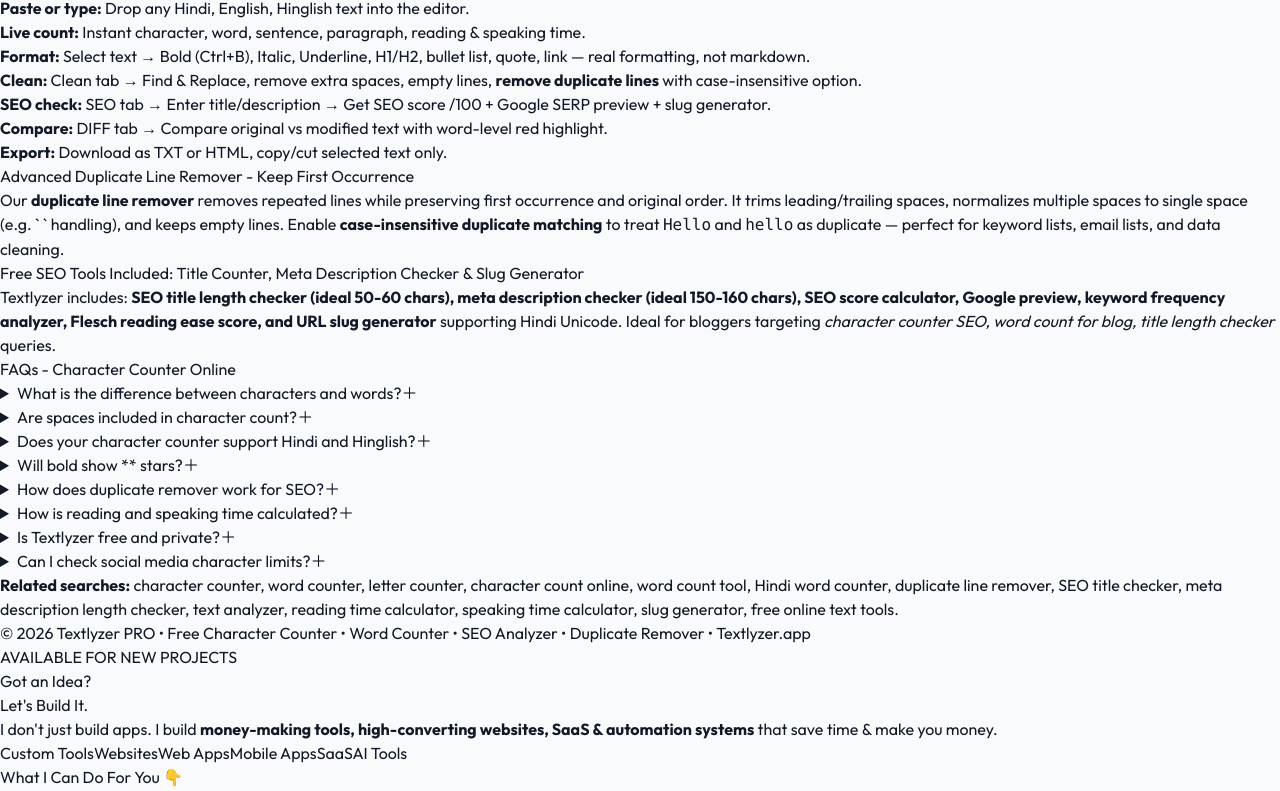
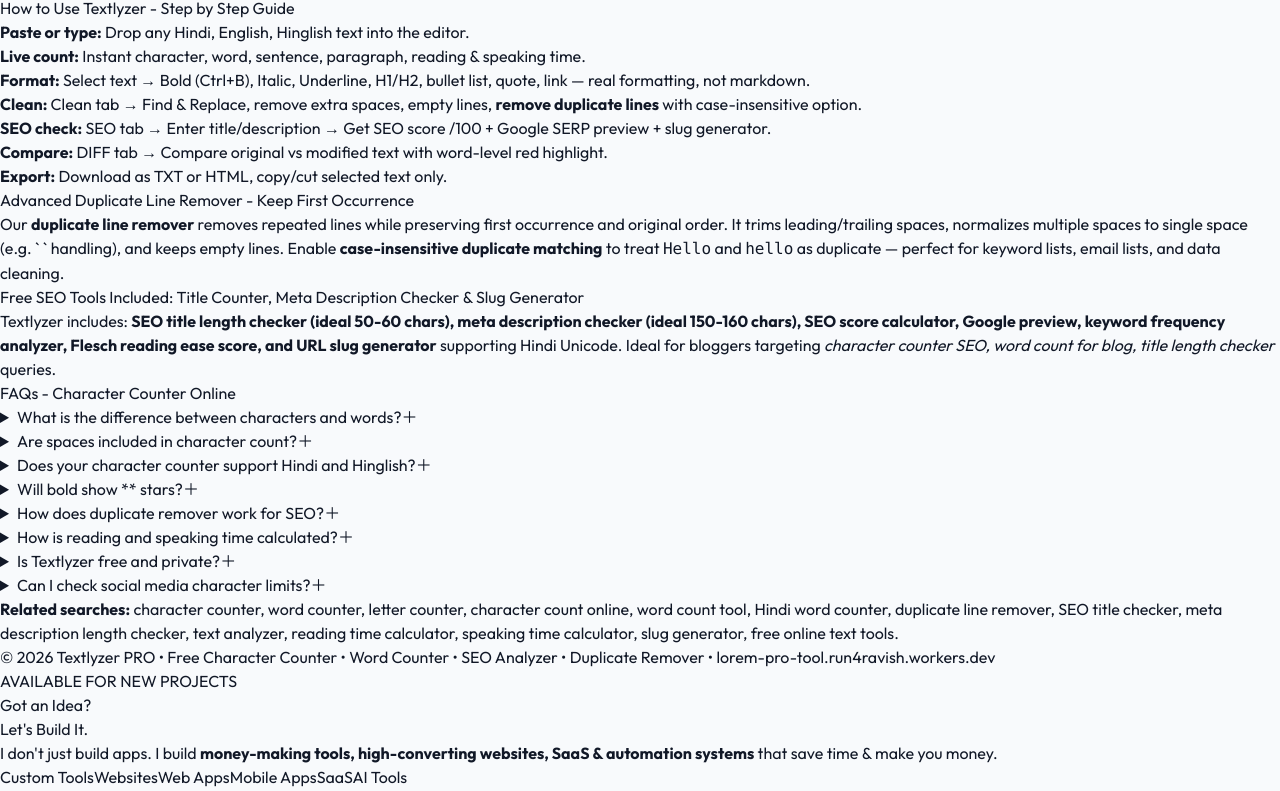
Before and after one commit to Ravs10/lorem-pro-tool, a Next.js app: page /character-counter in a window 1280 px wide. Shown: the part 1996-2787 px from the top of the page. Built offline with nearby package versions, Linux system fonts and the light colour scheme; no server answers; the database is empty.

Commit message:
Update URLs in character counter page

```diff
--- a/app/character-counter/page.tsx
+++ b/app/character-counter/page.tsx
@@ -402,6 +402,7 @@ export default function Page() {
         </header>
 
         <main className="max-w-[1280px] mx-auto grid lg:grid-cols-[1.15fr_380px] gap-4 p-4">
+          <h1 className="sr-only">Character Counter & Word Counter - Free Online Tool - Textlyzer PRO</h1>
           <section className={`rounded-[22px] border p-3 md:p-4 shadow-xl editor-wrap ${surface}`}>
             <div className={`flex flex-wrap items-center gap-1.5 p-2 rounded-[14px] mb-3 border ${dark? "bg-[#0e0f1a] border-white/10" : "bg-[#f7f8ff] border-black/5"}`}>
               <span className="text-[10px] opacity-50 font-bold px-1">FORMAT</span>
@@ -485,7 +486,7 @@ export default function Page() {
               <button onClick={()=>setSlug(title.toLowerCase().replace(/[^a-z0-9\u0900-\u097F]+/g,"-").replace(/^-|-$/g,""))} className="w-full py-2.5 rounded-full bg-[#5b5bff] hover:bg-[#6d6dff] text-white text-xs font-bold transition-all">Generate Slug from Title</button>
               <div className="rounded-[12px] border p-3 bg-white text-black shadow-inner">
                 <div className="text-[13px] text-[#1a0dab] truncate">{title||"Your Title Preview - Google SERP"}</div>
-                <div className="text-[11px] text-[#006621]">https://textlyzer.app/{slug||"character-counter"}</div>
+                <div className="text-[11px] text-[#006621]">https://lorem-pro-tool.run4ravish.workers.dev/{slug||"character-counter"}</div>
                 <div className="text-[12px] text-[#545454] line-clamp-2">{desc||"Your meta description preview will appear here."}</div>
               </div>
             </div>}
@@ -542,7 +543,6 @@ export default function Page() {
             <button className={button} onClick={()=>setShowGuide(!showGuide)}>{showGuide?"Hide Guide":"Show Guide"}</button>
           </div>
 
-          {/* FAQ Schema for Google Rich Results */}
           <script type="application/ld+json" dangerouslySetInnerHTML={{__html: JSON.stringify({
             "@context":"https://schema.org",
             "@type":"FAQPage",
@@ -609,7 +609,7 @@ export default function Page() {
               <p><strong>Related searches:</strong> character counter, word counter, letter counter, character count online, word count tool, Hindi word counter, duplicate line remover, SEO title checker, meta description length checker, text analyzer, reading time calculator, speaking time calculator, slug generator, free online text tools.</p>
             </article>
           </div>}
-          <p className="text-[11px] opacity-40 mt-8 text-center">© 2026 Textlyzer PRO • Free Character Counter • Word Counter • SEO Analyzer • Duplicate Remover • Textlyzer.app</p>
+          <p className="text-[11px] opacity-40 mt-8 text-center">© 2026 Textlyzer PRO • Free Character Counter • Word Counter • SEO Analyzer • Duplicate Remover • lorem-pro-tool.run4ravish.workers.dev</p>
         </section>
       </div>
     </div>
```
